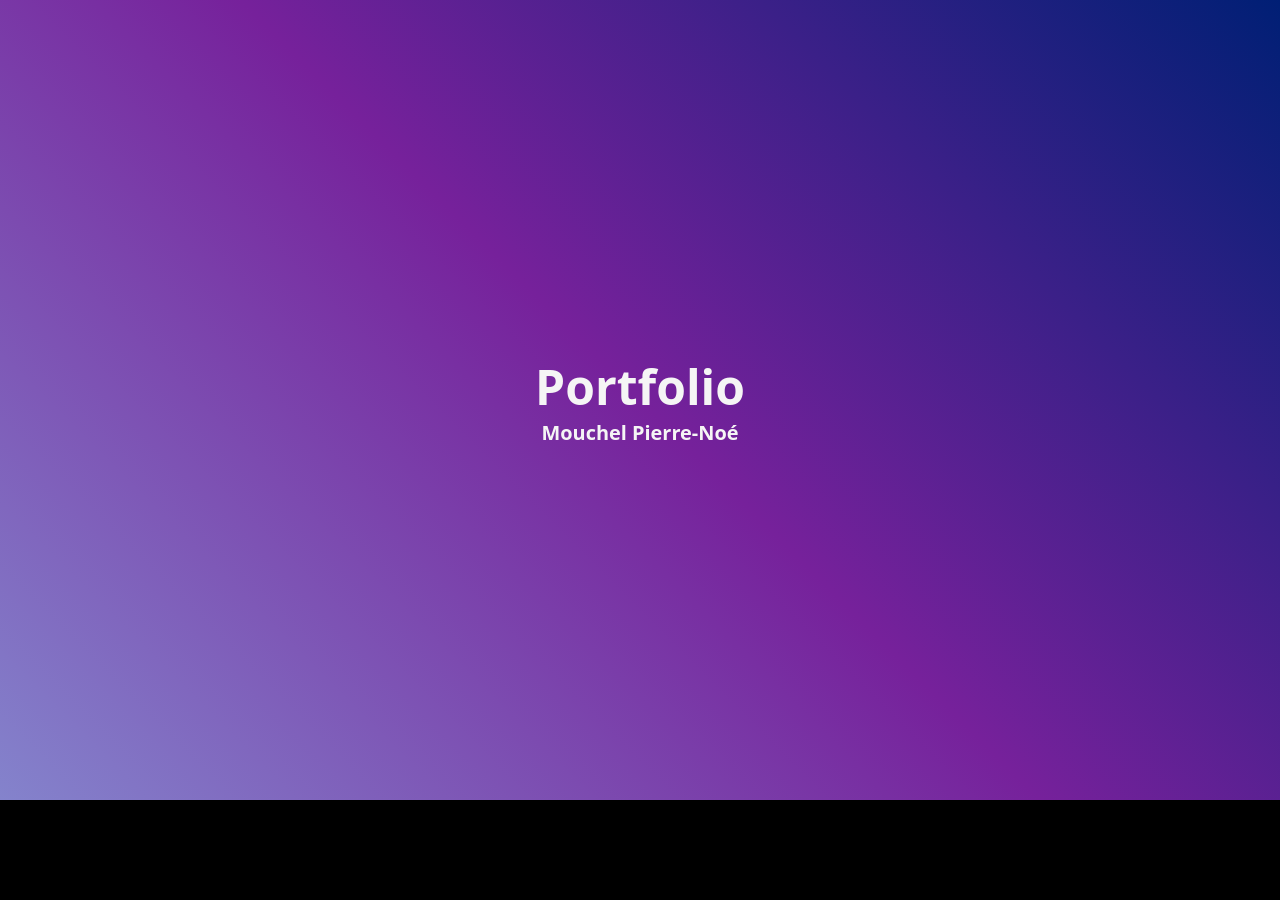
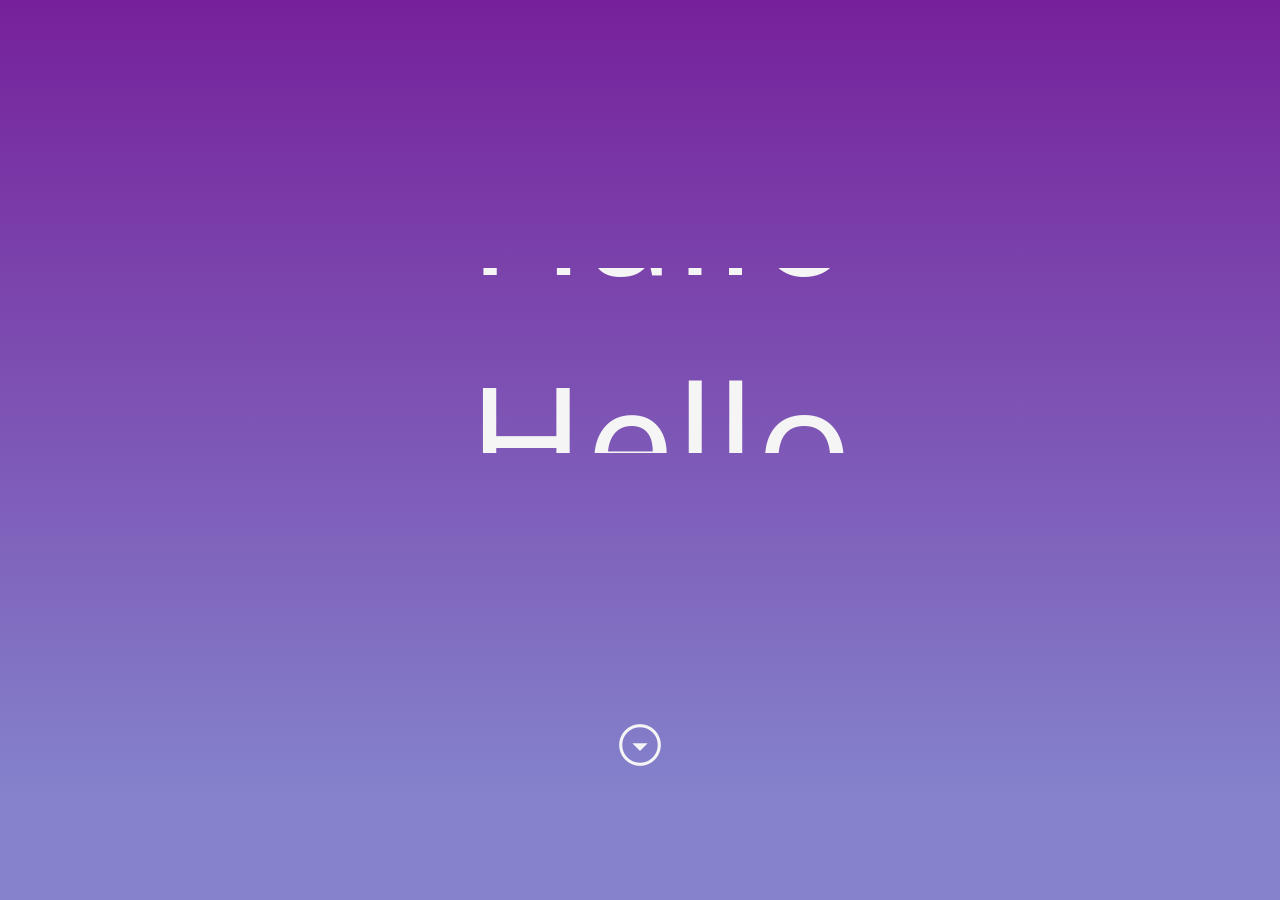
Before and after one commit to Mineplayed/Portfollio_protos, a Flask app: page / in a window 1280 px wide. Run offline with Flask 3, Linux system fonts and the light colour scheme.

Commit message:
First animation on welcome page

```diff
--- a/static/style.css
+++ b/static/style.css
@@ -1,7 +1,7 @@
 :root {
     --bg-primary: #8483cc;
-    --bg-secondary: #001F75;
-    --bg-tertiary: #76219b;
+    --bg-secondary: #76219b;
+    --bg-tertiary: #001F75;
     --temp-color : #000000;
     --primary-color: #4CAF50;
     --secondary-color: #f1f1f1;
@@ -27,22 +27,72 @@
 /* Welcome page */
 
 .welcome {
-    font-size: 24px;;
+    display: flex;
+    flex-direction: column;
+    align-items: center;
+
+    min-height:100vh;
+
     color: whitesmoke;
+    background: var(--bg-primary);
+    background: linear-gradient(0deg, var(--bg-primary) 0%, var(--bg-secondary) 100%);
+}
+
+.welcome>* {
+    width: 100%;
 
     display: flex;
     flex-direction: column;
-    align-items: center;
-    justify-content: center;
-
-    min-height:100vh;
-
-    background: var(--bg-primary);
-    background: linear-gradient(45deg, var(--bg-primary) 0%, var(--bg-tertiary) 50%, var(--bg-secondary) 100%);
 }
 
-.welcome>h1,h5 {
-    margin: 0;
+.content {
+    justify-content: center;
+    align-items: center;
+
+    height: 90vh;
+}
+
+@keyframes change_hello {
+    /* 0%, 9%, 100% {transform: translateY(0%);}
+    12.5%, 21.5%, 87.5%, 96.5% {transform: translateY(-100%);}
+    25%, 24%, 75%, 84% {transform: translateY(-200%);}
+    37.5%, 46.5%, 62.5%, 73.5% {transform: translateY(-300%);}
+    50%, 59% {transform: translateY(-400%);} */
+
+    0%, 10%, 100% { transform: translateY(0%); }
+    12.5%, 22.5%, 87.5%, 97.5% { transform: translateY(-110%); }
+    25%, 35%, 75%, 85% { transform: translateY(-210%); }
+    37.5%, 47.5%, 62.5%, 72.5% { transform: translateY(-310%); }
+    50%, 60% { transform: translateY(-410%); }
+}
+
+.content__list {
+    display: flex;
+    flex-direction: column;
+    justify-content: flex-start;
+
+    text-align: center;
+
+    list-style-type: none;
+
+    height: 185px;
+
+    overflow: hidden;
+
+}
+
+.content__list>li {
+    animation: change_hello 60s infinite;
+
+    font-size: 10rem;
+    margin-bottom: 7pt;
+}
+
+.material-symbols-outlined.continue {
+    height: 10vh;
+
+    text-align: center;
+    font-size: 50px;
 }
 
 .row {
@@ -51,5 +101,5 @@
 
     height: 100px;
 
-    background: var(--temp-color);
+    background: var(--bg-primary);
 }
--- a/templates/index.html
+++ b/templates/index.html
@@ -1,16 +1,33 @@
+<!--
+
+IDEA FOR THE TITLE PAGE
+https://codepen.io/yoannhel/pen/DMzjog
+
+
+-->
+
 <!DOCTYPE html>
 <html lang="en">
 <head>
     <meta charset="UTF-8">
     <meta name="viewport" content="width=device-width, initial-scale=1.0">
     <link rel="stylesheet" href="../static/style.css">
+    <link href="https://fonts.googleapis.com/css2?family=Material+Symbols+Outlined" rel="stylesheet" />
     <title>Portfolio</title>
 </head>
 <body>
     <!-- Welcome page -->
     <div class="welcome">
-        <h1>Portfolio</h1>
-        <h5>Mouchel Pierre-Noé</h5>
+        <div class="content">
+            <ul class="content__list">
+                <li>Hallo</li>
+                <li>Hello</li>
+                <li>Bonjour</li>
+                <li>Hola</li>
+                <li>Ciao</li>
+            </ul>
+        </div>
+        <span class="material-symbols-outlined continue">arrow_drop_down_circle</span>
     </div>
     <div class="row"></div>
 </body>
```
